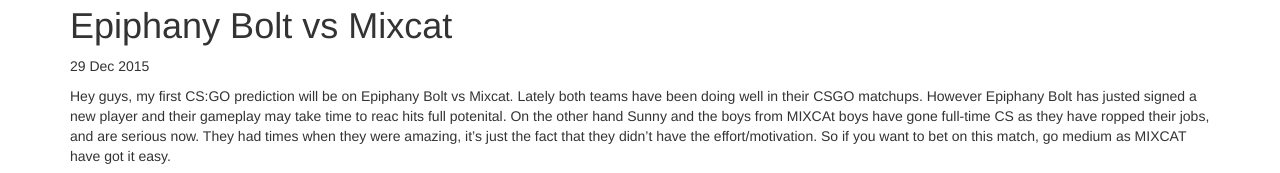
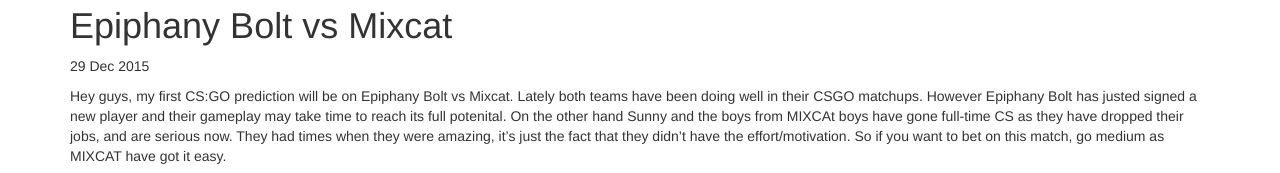
Before and after one commit to leorules/CSGOBETPROFITS.github.io, a Jekyll site: the page built from _posts/2015-12-29-Epiphany-Bolt-vs-Mixcat.md, in a window 1280 px wide. Shown: the part 944-1117 px from the top of the page. Built offline with Jekyll 4.4.1, drawn with Linux system fonts in a browser that asks for light colours.

Commit message:
Update 2015-12-29-Epiphany-Bolt-vs-Mixcat.md

```diff
--- a/_posts/2015-12-29-Epiphany-Bolt-vs-Mixcat.md
+++ b/_posts/2015-12-29-Epiphany-Bolt-vs-Mixcat.md
@@ -4,4 +4,4 @@
 date: 2015-12-29
 ---
 
-Hey guys, my first CS:GO prediction will be on Epiphany Bolt vs Mixcat. Lately both teams have been doing well in their CSGO matchups. However Epiphany Bolt has justed signed a new player and their gameplay may take time to reac hits full potenital. On the other hand Sunny and the boys from MIXCAt boys have gone full-time CS as they have ropped their jobs, and are serious now. They had times when they were amazing, it's just the fact that they didn't have the effort/motivation. So if you want to bet on this match, go medium as MIXCAT have got it easy.
+Hey guys, my first CS:GO prediction will be on Epiphany Bolt vs Mixcat. Lately both teams have been doing well in their CSGO matchups. However Epiphany Bolt has justed signed a new player and their gameplay may take time to reach its full potenital. On the other hand Sunny and the boys from MIXCAt boys have gone full-time CS as they have dropped their jobs, and are serious now. They had times when they were amazing, it's just the fact that they didn't have the effort/motivation. So if you want to bet on this match, go medium as MIXCAT have got it easy.
```
